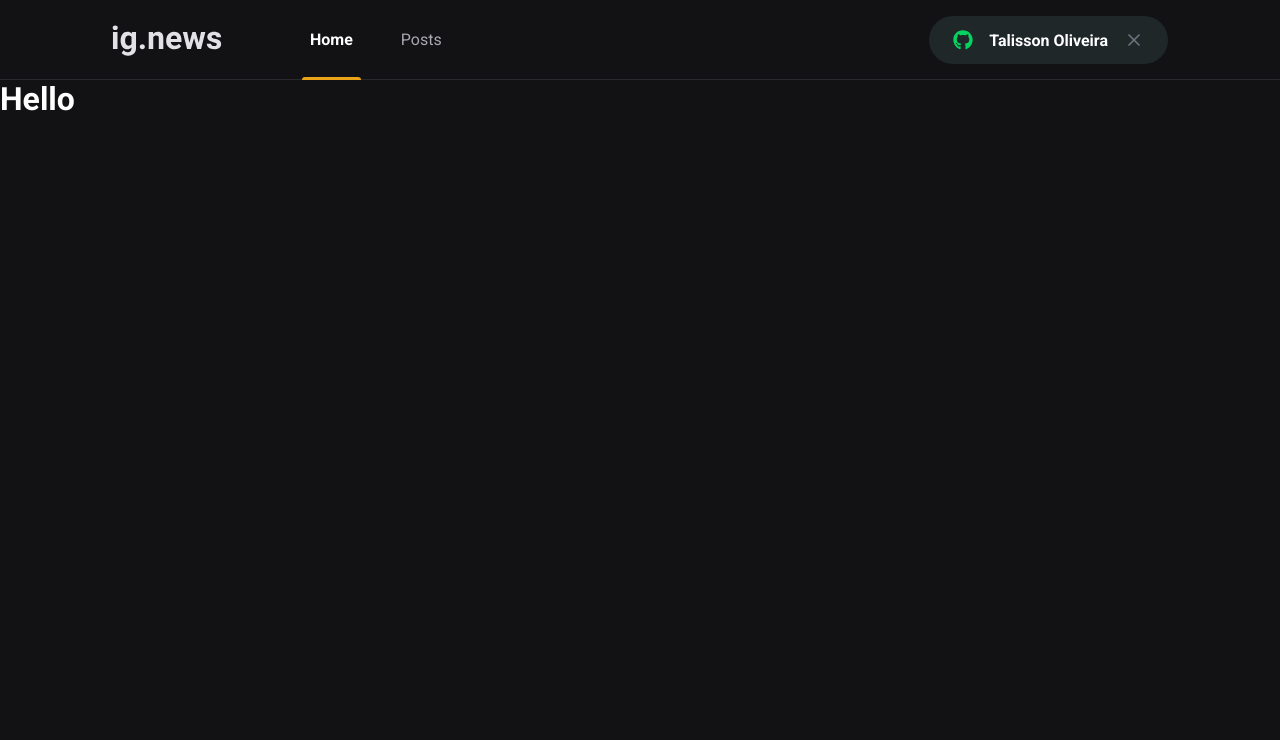
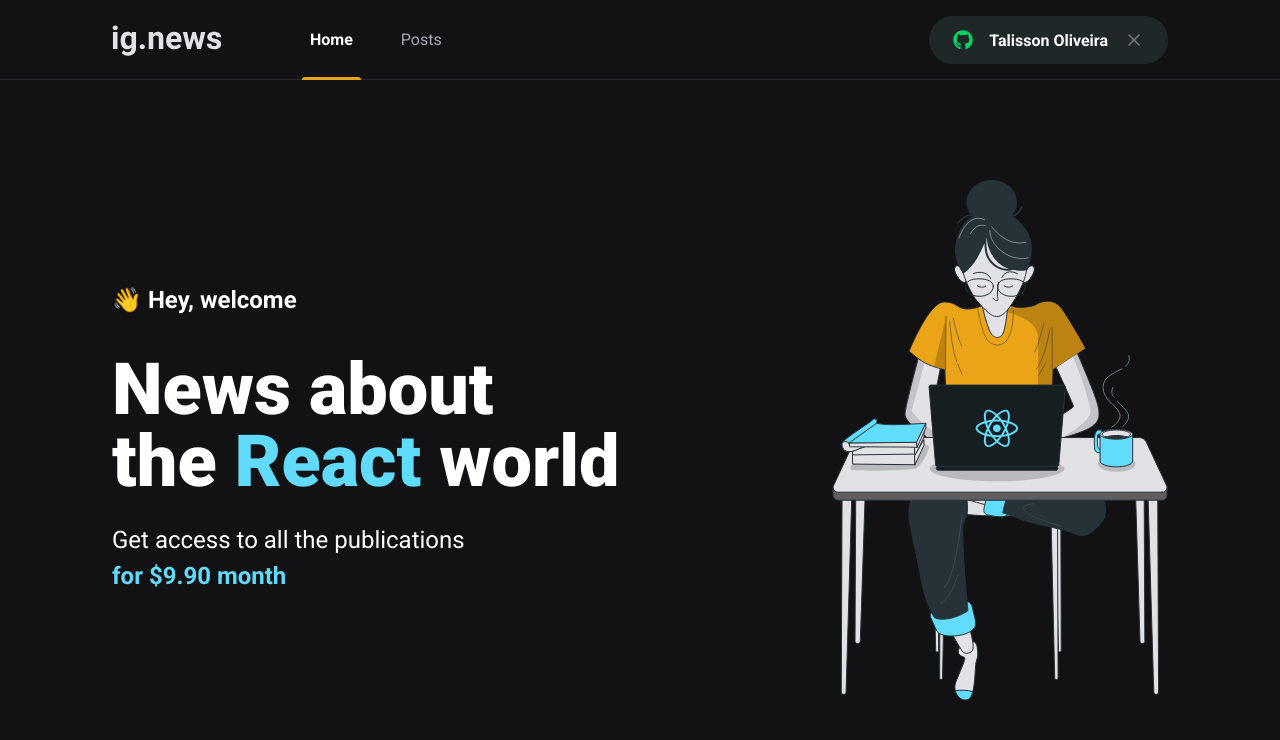
Before and after one commit to TalissonOliveira/ignews, a Next.js app: page / in a window 1280 px wide. Shown: the top 740 px of the page. Built offline with nearby package versions, Linux system fonts and the light colour scheme.

Commit message:
feat: create home page component

```diff
--- /dev/null
+++ b/src/pages/home.module.scss
@@ -0,0 +1,45 @@
+.contentContainer {
+  display: flex;
+  align-items: center;
+  justify-content: space-between;
+
+  max-width: 1120px;
+  height: calc(100vh - 5rem);
+  margin: 0 auto;
+  padding: 0 2rem;
+}
+
+.hero {
+  max-width: 600px;
+
+  > span {
+    font-size: 1.5rem;
+    font-weight: bold;
+
+    span {
+      font-weight: normal;
+    }
+  }
+
+  h1 {
+    font-size: 4.5rem;
+    font-weight: 900;
+    line-height: 4.5rem;
+    margin-top: 2.5rem;
+
+    span {
+      color: var(--cyan-500);
+    }
+  }
+
+  p {
+    font-size: 1.5rem;
+    line-height: 2.25rem;
+    margin-top: 1.5rem;
+
+    span {
+      color: var(--cyan-500);
+      font-weight: bold;
+    }
+  }
+}
--- a/src/pages/index.tsx
+++ b/src/pages/index.tsx
@@ -1,13 +1,31 @@
 import Head from 'next/head'
+
+import styles from './home.module.scss'
 
 export default function Home() {
   return (
     <>
       <Head>
-        <title>Início | ig.news</title>
+        <title>Home | ig.news</title>
       </Head>
 
-      <h1>Hello</h1>
+      <main className={styles.contentContainer}>
+        <section className={styles.hero}>
+          <span>
+            <span>👋</span> Hey, welcome
+          </span>
+          <h1>
+            News about <br /> the <span>React</span> world
+          </h1>
+
+          <p>
+            Get access to all the publications <br />
+            <span>for $9.90 month</span>
+          </p>
+        </section>
+
+        <img src="/images/avatar.svg" alt="Girl coding" />
+      </main>
     </>
   )
 }
```
